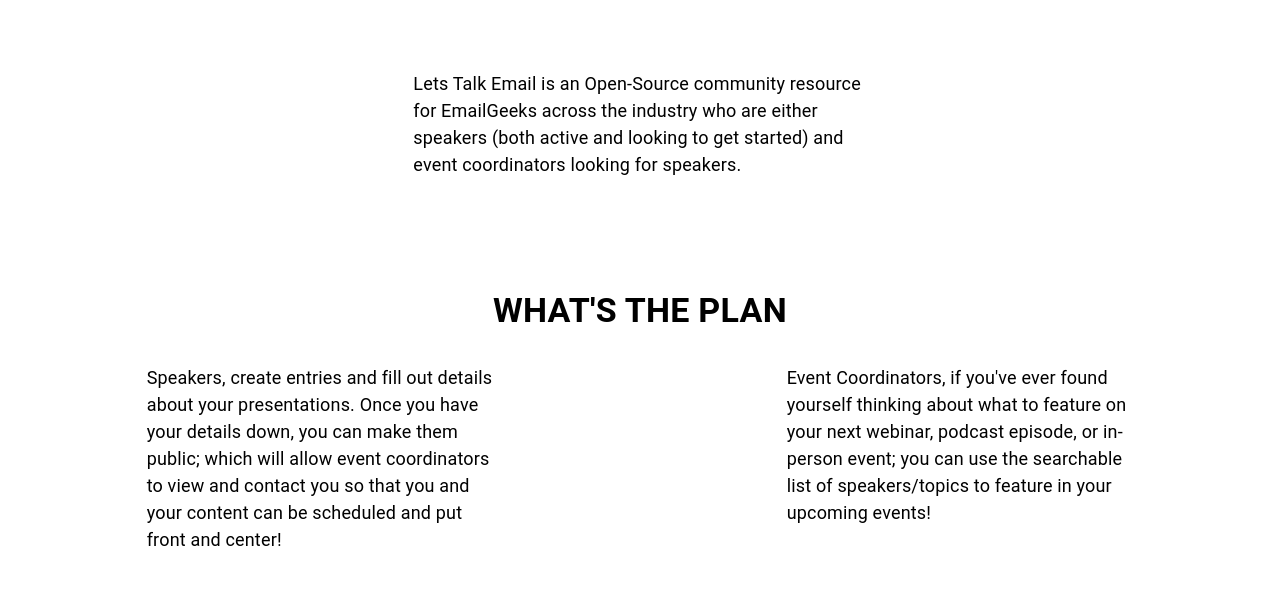
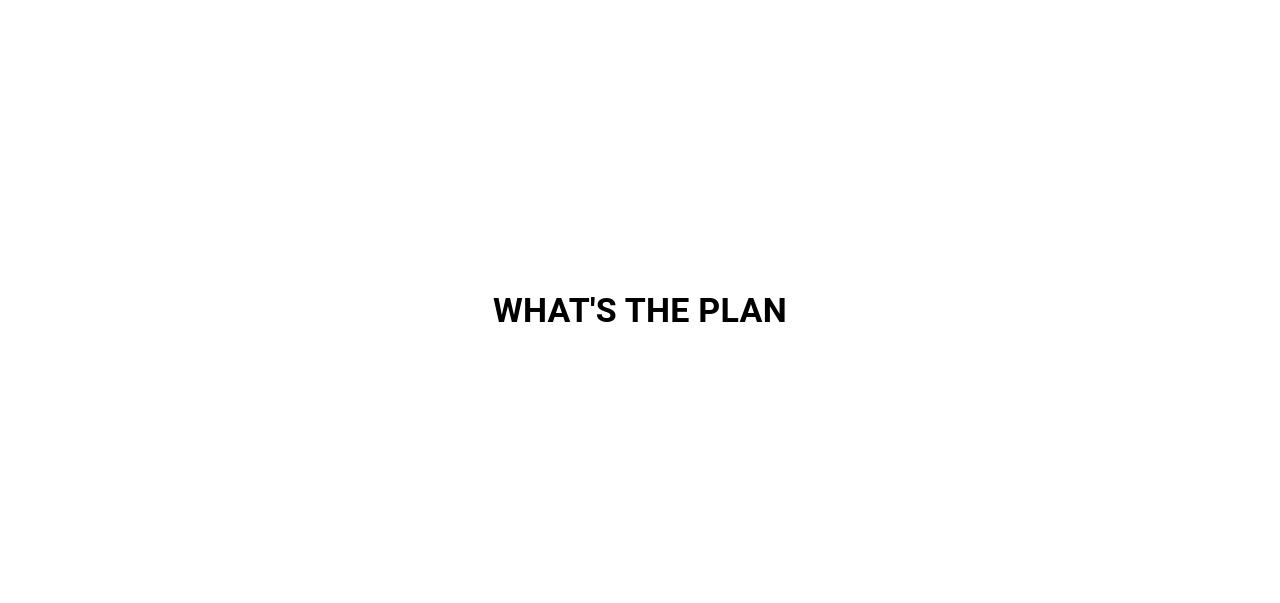
Before and after one commit to anthonymzupancic/lets-talk-email, a Next.js app: page / in a window 1280 px wide. Shown: the part 284-887 px from the top of the page. Built offline with nearby package versions, Linux system fonts and the light colour scheme; no server answers.

Commit message:
update text color

```diff
--- a/components/layouts/ProtectedMain.tsx
+++ b/components/layouts/ProtectedMain.tsx
@@ -10,7 +10,7 @@
     children: any
 }
 
-export const MainLayout = (props: Props) => {
+export const ProtectedLayout = (props: Props) => {
   const user = useUser();
   const router = useRouter();
 
--- a/pages/index.tsx
+++ b/pages/index.tsx
@@ -51,7 +51,7 @@
           >
             <Typography
               variant="body1"
-              color="initial"
+              color="#ffffff"
               sx={{
                 fontSize: {
                   xs: 18,
@@ -99,7 +99,7 @@
           >
             <Typography
               variant="body1"
-              color="initial"
+              color="#ffffff"
               sx={{
                 fontSize: {
                   xs: 18,
@@ -128,7 +128,7 @@
           >
             <Typography
               variant="body1"
-              color="initial"
+              color="#ffffff"
               sx={{
                 fontSize: {
                   xs: 18,
--- a/pages/profile/index.tsx
+++ b/pages/profile/index.tsx
@@ -1,7 +1,7 @@
 import React from 'react';
 import Image from 'next/image';
 import { useUser } from '@auth0/nextjs-auth0/client';
-import { MainLayout } from '../../components/layouts/ProtectedMain';
+import { ProtectedLayout } from '../../components/layouts/ProtectedMain';
 import { useRouter } from 'next/router';
 export default function Profile() {
   const { user, error, isLoading } = useUser();
@@ -14,7 +14,7 @@
   }
 
   return (
-    <MainLayout>
+    <ProtectedLayout>
       {user && (
           <div>
             <img src={user.picture || ''} alt={user.name || ''} width={40} height={40} />
@@ -22,6 +22,6 @@
             <p>{user.email}</p>
           </div>
       ) || null }
-      </MainLayout>
+      </ProtectedLayout>
   );
 }
```
